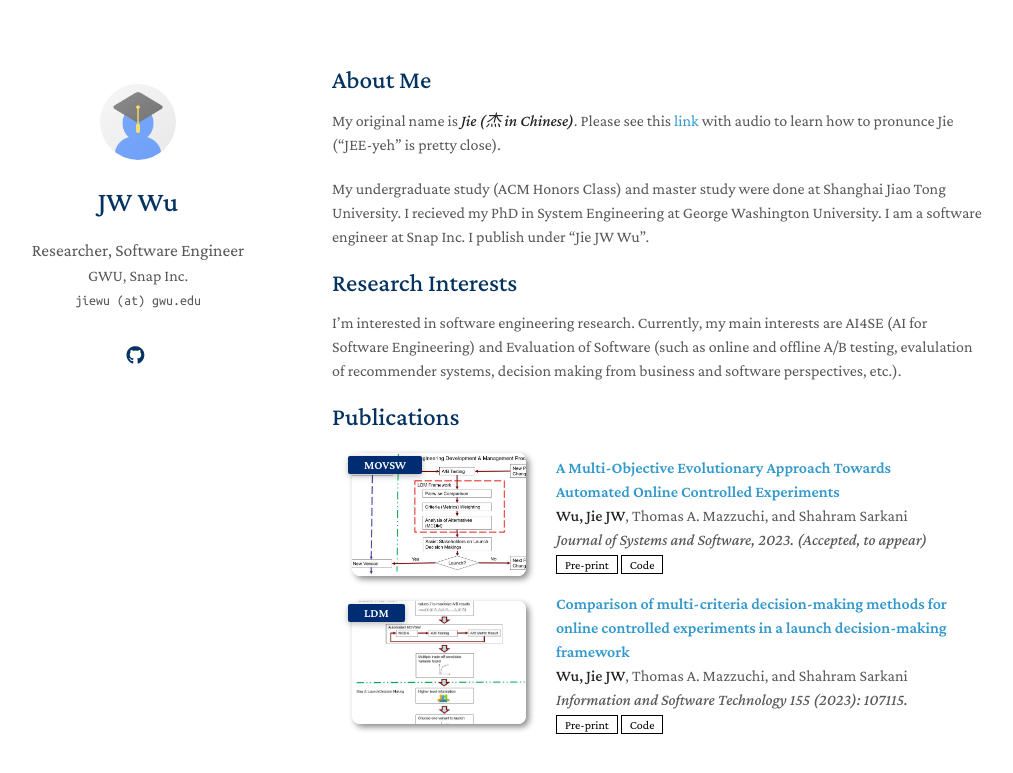
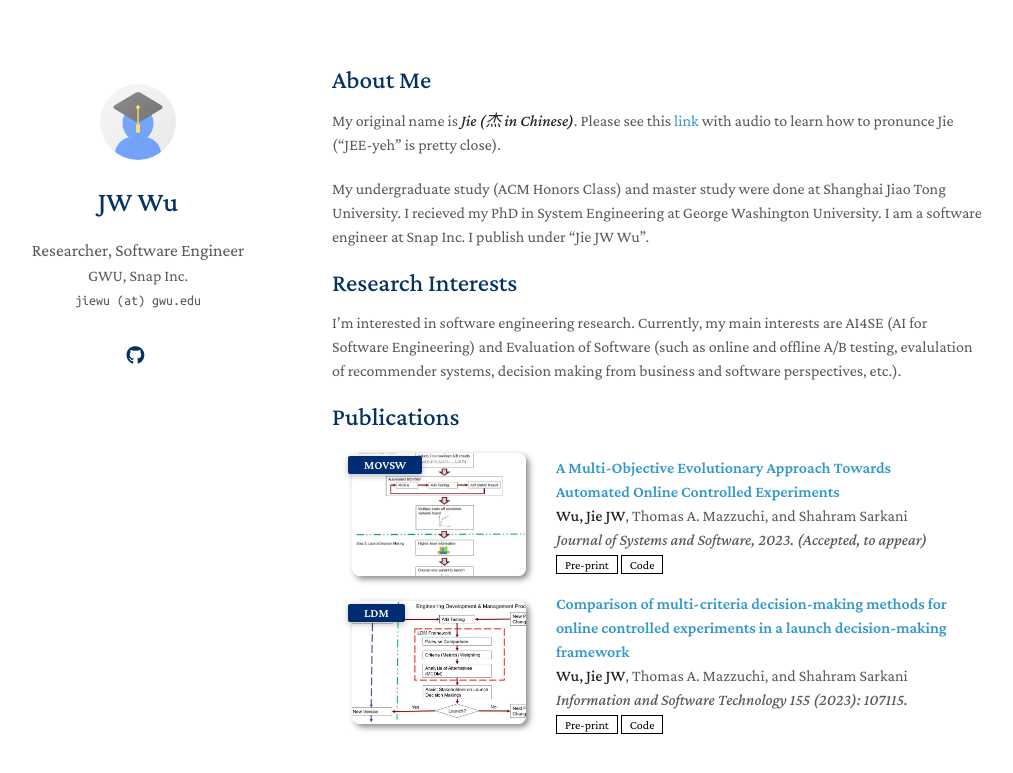
Before and after one commit to yaoyao-liu/minimal-light, a Jekyll site: the page built from index.md, in a window 1280 px wide. Shown: the top 773 px of the page, without its empty margins (138-1151 px from the left). Built offline with Jekyll 4.4.1, drawn with Linux system fonts in a browser that asks for light colours; nearby versions of some CDN libraries; a style sheet for code colours, icons or effects is not loaded; our own code applies the rules of GitHub Pages for plain Markdown files.

Commit message:
Update publications.md (small fix)

```diff
--- a/_includes/publications.md
+++ b/_includes/publications.md
@@ -7,7 +7,7 @@
 <div class="pub-row">
 
   <div class="col-sm-3 abbr" style="position: relative;padding-right: 15px;padding-left: 15px;">
-    <img src="assets/img/ldm.JPG" class="teaser img-fluid z-depth-1">
+    <img src="assets/img/movsw.JPG" class="teaser img-fluid z-depth-1">
     <abbr class="badge">MOVSW</abbr>
   </div>
 
@@ -27,7 +27,7 @@
 <div class="pub-row">
 
   <div class="col-sm-3 abbr" style="position: relative;padding-right: 15px;padding-left: 15px;">
-    <img src="assets/img/movsw.JPG" class="teaser img-fluid z-depth-1">
+    <img src="assets/img/ldm.JPG" class="teaser img-fluid z-depth-1">
     <abbr class="badge">LDM</abbr>
   </div>
 
```
